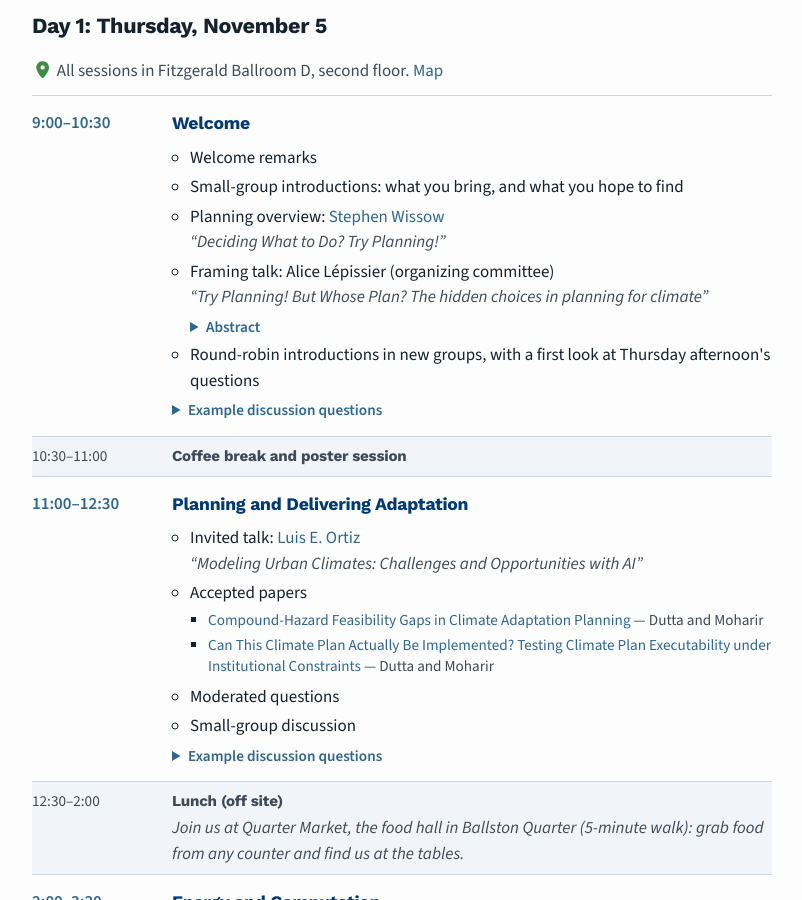
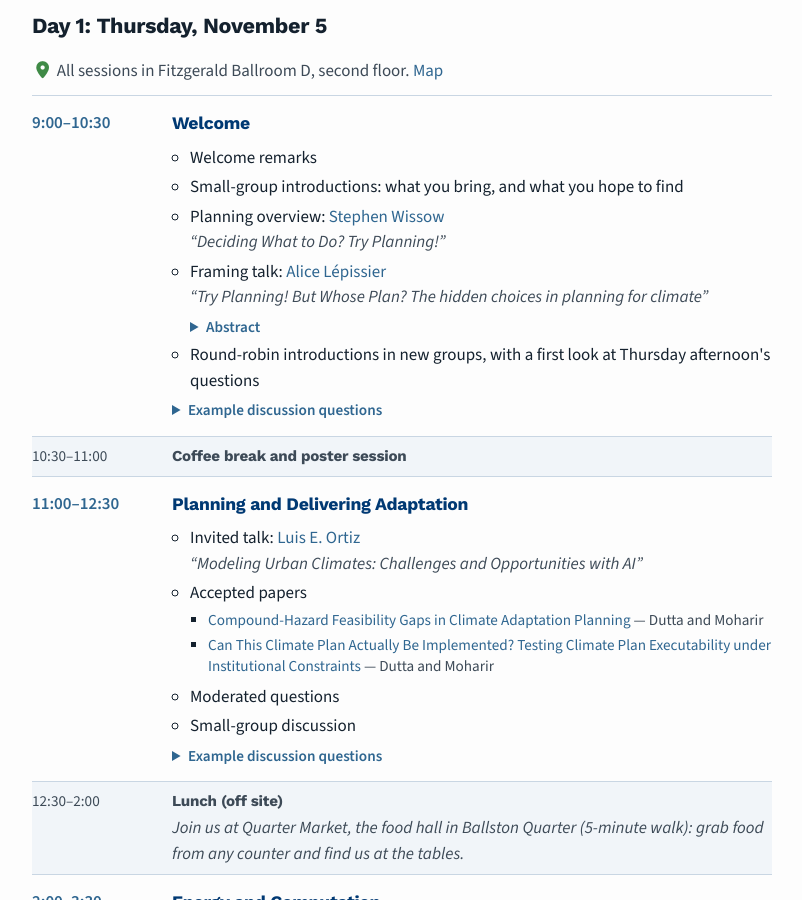
Before and after one commit to plan4planet/plan4planet.github.io, a Jekyll site: the page built from pages/schedule.md, in a window 1280 px wide and 900 px high, scrolled down 394 px. Shown: the whole window, without its empty margins (238-1040 px from the left). Built offline with Jekyll 4.4.1, drawn with Linux system fonts in a browser that asks for light colours; nearby versions of some CDN libraries.

Commit message:
feat: add link to alice's bio in schedule

```diff
--- a/_data/schedule.yml
+++ b/_data/schedule.yml
@@ -19,7 +19,9 @@
         - label: Planning overview
           speaker: Stephen Wissow
           talk: "Deciding What to Do? Try Planning!"
-        - label: "Framing talk: Alice Lépissier (organizing committee)"
+        - label: Framing talk
+          speaker: Alice Lépissier
+          anchor: alice-lepissier
           talk: "Try Planning! But Whose Plan? The hidden choices in planning for climate"
           abstract: >-
             Planning sits downstream of estimation and prediction: those supply the model of the world, and planning decides what to do given it. That position introduces a choice the other paradigms never confront, namely whose welfare the objective counts. This talk, for planners without a climate background, sets out why climate is a "wicked" problem that resists formulation, and why its justice problem has three dimensions: across people, across time, and across states of the world. Every planning objective aggregates along the same three axes, and the standard defaults, a scalar reward with equal weights, an expectation over uncertainty, and a discount factor chosen for convergence, are normative positions dressed as technical settings. The talk closes with two kinds of humility, about the model and about the objective, and five questions to carry through the symposium.
--- a/pages/schedule.md
+++ b/pages/schedule.md
@@ -26,7 +26,7 @@ description: "The three-day program for Planning for a Better Planet, AAAI Fall
       <ul class="schedule-items">
         {%- for item in slot.items %}
         <li>
-          {{ item.label }}{% if item.speaker %}: <a href="{{ '/speakers/' | relative_url }}">{{ item.speaker }}</a>{% endif %}
+          {{ item.label }}{% if item.speaker %}: <a href="{{ '/speakers/' | relative_url }}{% if item.anchor %}#{{ item.anchor }}{% endif %}">{{ item.speaker }}</a>{% endif %}
           {%- if item.talk %}
           <span class="schedule-talk">“{{ item.talk }}”</span>
           {%- endif %}
```
Also changed, not shown: pages/speakers.md (+1 -1 lines).
